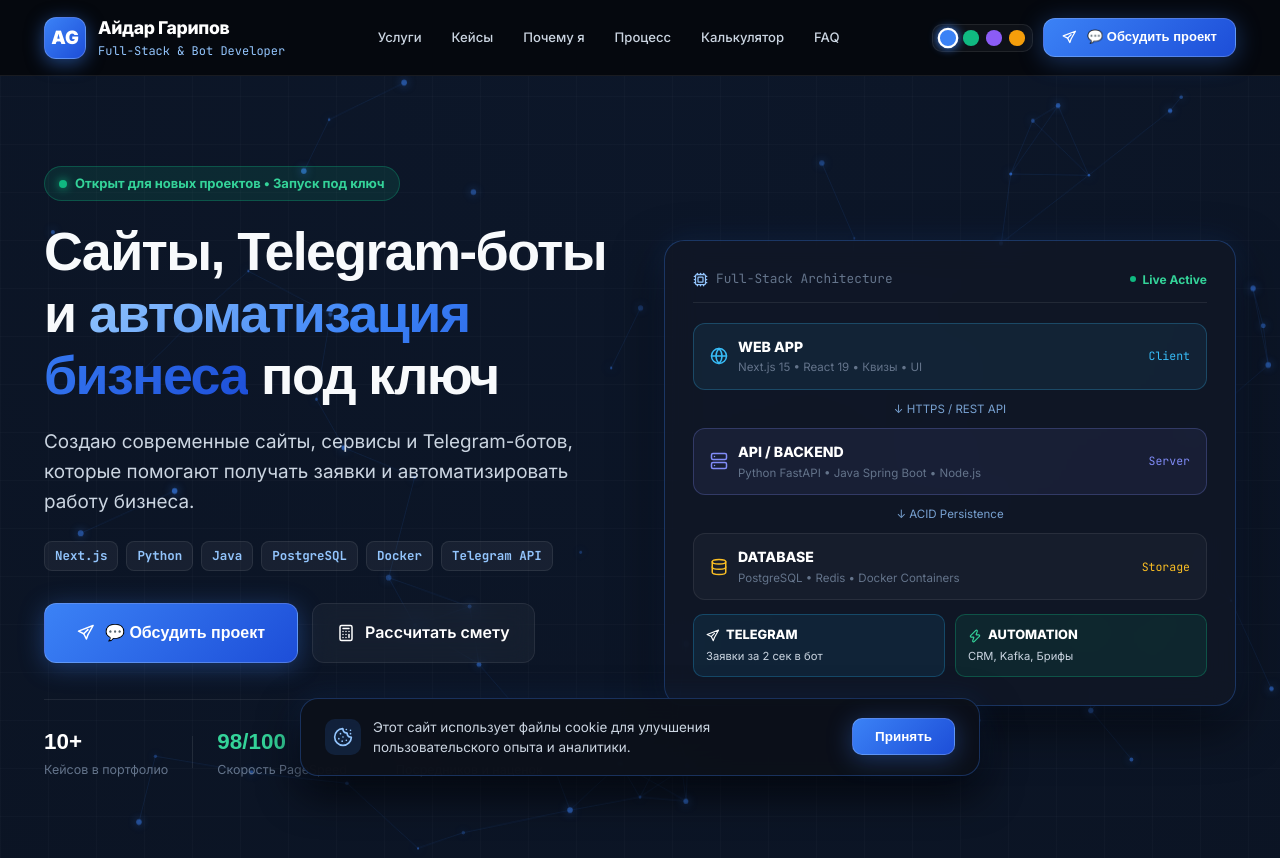
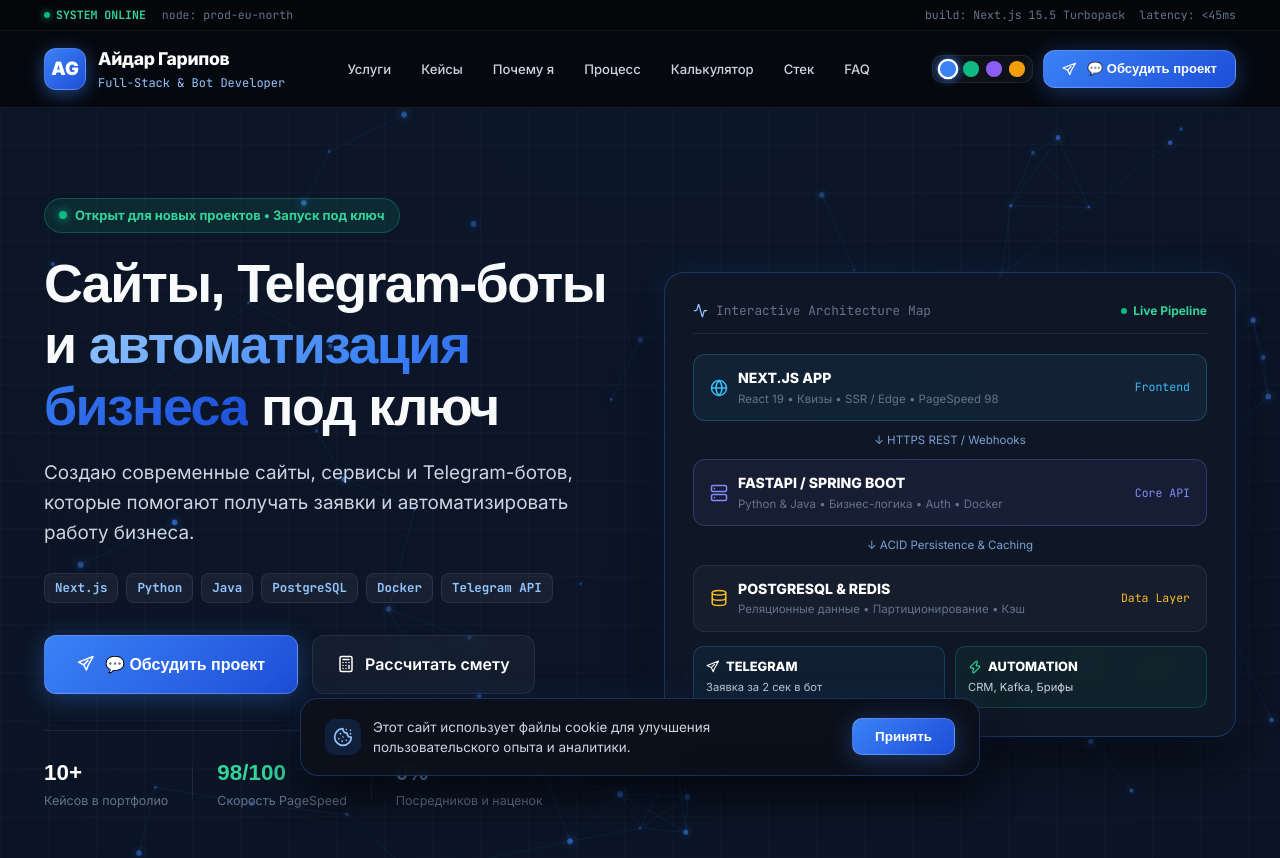
Before and after one commit to garipov-ar/garipov-ar.github.io, a Next.js app: page / in a window 1280 px wide. Shown: the top 858 px of the page. Built offline with nearby package versions, Linux system fonts and the light colour scheme; a web font is replaced by a local one.

Commit message:
feat: 9.5 engineering showcase (interactive architecture map, live telemetry, pipeline tech stack)

```diff
--- a/src/app/globals.css
+++ b/src/app/globals.css
@@ -101,14 +101,13 @@
   backdrop-filter: blur(16px);
   border: 1px solid var(--border-subtle);
   border-radius: 20px;
-  transition: all 0.3s cubic-bezier(0.16, 1, 0.3, 1);
+  transition: transform 0.25s cubic-bezier(0.16, 1, 0.3, 1), border-color 0.25s ease, box-shadow 0.25s ease;
   position: relative;
   overflow: hidden;
 }
 
 .cyber-card:hover {
   border-color: rgba(var(--color-primary-rgb), 0.4);
-  transform: translateY(-4px);
   box-shadow: 0 16px 40px rgba(0, 0, 0, 0.5), 0 0 30px rgba(var(--color-primary-rgb), 0.15);
 }
 
@@ -126,9 +125,10 @@
   border-radius: 12px;
   border: 1px solid rgba(255, 255, 255, 0.2);
   cursor: pointer;
-  transition: all 0.25s ease;
+  transition: all 0.25s cubic-bezier(0.16, 1, 0.3, 1);
   text-decoration: none;
   box-shadow: 0 4px 24px rgba(var(--color-primary-rgb), 0.35);
+  position: relative;
 }
 
 .cyber-btn:hover {
@@ -151,7 +151,7 @@
   border-radius: 12px;
   border: 1px solid var(--border-subtle);
   cursor: pointer;
-  transition: all 0.25s ease;
+  transition: all 0.25s cubic-bezier(0.16, 1, 0.3, 1);
   text-decoration: none;
   backdrop-filter: blur(12px);
 }
@@ -160,6 +160,7 @@
   background: rgba(255, 255, 255, 0.08);
   border-color: var(--color-primary);
   color: var(--color-primary-light);
+  transform: translateY(-1px);
 }
 
 /* Calculator Specific Styles */
@@ -213,6 +214,17 @@
   border-color: var(--color-primary);
 }
 
+/* Live Pulse Node Animation */
+@keyframes flowPulse {
+  0% { transform: translateY(0); opacity: 0.2; }
+  50% { transform: translateY(6px); opacity: 0.9; }
+  100% { transform: translateY(12px); opacity: 0.2; }
+}
+
+.data-flow-line {
+  animation: flowPulse 2s ease-in-out infinite;
+}
+
 ::-webkit-scrollbar {
   width: 8px;
   height: 8px;
--- a/src/app/page.tsx
+++ b/src/app/page.tsx
@@ -35,6 +35,9 @@
   Database,
   Terminal as TerminalIcon,
   Laptop,
+  Radio,
+  Activity,
+  HardDrive,
 } from 'lucide-react';
 
 const GithubIcon = ({ size = 18 }: { size?: number }) => (
@@ -235,7 +238,7 @@
   );
 }
 
-// 15 Tech Icons
+// 15 Tech Brand SVGs
 const TECH_ICONS: Record<string, React.ReactNode> = {
   'Python': (
     <svg width="22" height="22" viewBox="0 0 24 24" fill="none">
@@ -345,7 +348,54 @@
   ),
 };
 
-// 3 Core Products / Services
+// Layered Architecture Tech Stack
+const STACK_PIPELINES = [
+  {
+    layer: '01. Frontend & Client',
+    tag: 'UI & Interactivity',
+    color: '#38BDF8',
+    items: [
+      { name: 'Next.js 15', role: 'Full-Stack SSR / Turbopack' },
+      { name: 'React 19', role: 'Component Architecture' },
+      { name: 'TypeScript', role: 'Strict Type Safety' },
+      { name: 'Tailwind CSS', role: 'Pixel-perfect Styling' },
+    ],
+  },
+  {
+    layer: '02. Backend & Core APIs',
+    tag: 'Logic & Throughput',
+    color: '#818CF8',
+    items: [
+      { name: 'Python', role: 'FastAPI / aiogram' },
+      { name: 'Java', role: 'Spring Boot 3 / JVM' },
+      { name: 'Node.js', role: 'Event-driven Services' },
+      { name: 'Telegram Bot API', role: 'Bots & Webhook Handlers' },
+    ],
+  },
+  {
+    layer: '03. Data & Queues',
+    tag: 'ACID & Caching',
+    color: '#FBBF24',
+    items: [
+      { name: 'PostgreSQL', role: 'Relational DB / Indexes' },
+      { name: 'RabbitMQ', role: 'Message Broker' },
+      { name: 'Docker', role: 'Containerization' },
+      { name: 'Kubernetes', role: 'Orchestration' },
+    ],
+  },
+  {
+    layer: '04. DevOps & Systems',
+    tag: 'Reliability & CI/CD',
+    color: '#34D399',
+    items: [
+      { name: 'Nginx', role: 'Reverse Proxy / SSL' },
+      { name: 'Linux', role: 'OS & Security' },
+      { name: 'Git & CI/CD', role: 'Automated Pipelines' },
+    ],
+  },
+];
+
+// 3 Core Services
 const SERVICES = [
   {
     id: 'sites',
@@ -370,7 +420,7 @@
   },
 ];
 
-// Why Work With Me / Trust
+// Why Work With Me
 const WHY_WORK_WITH_ME = [
   {
     title: 'От идеи до запуска',
@@ -572,7 +622,7 @@
   },
 ];
 
-// Project Calculator Presets
+// Project Calculator Options
 const PROJECT_TYPES = [
   {
     id: 'landing',
@@ -641,6 +691,9 @@
   const [copiedEmail, setCopiedEmail] = useState(false);
   const [openFaq, setOpenFaq] = useState<number | null>(null);
 
+  // Interactive Architecture Hover Node
+  const [activeArchNode, setActiveArchNode] = useState<string | null>(null);
+
   // Calculator State
   const [calcType, setCalcType] = useState<string>('landing');
   const [selectedModules, setSelectedModules] = useState<string[]>(['quiz', 'crm']);
@@ -756,6 +809,25 @@
 
   return (
     <div>
+      {/* Top Engineering Status Bar */}
+      <div style={{ background: '#040609', borderBottom: '1px solid rgba(255,255,255,0.05)', padding: '6px 0', fontSize: '0.72rem', color: 'var(--text-muted)', fontFamily: 'var(--font-mono)' }}>
+        <div className="container" style={{ display: 'flex', alignItems: 'center', justifyContent: 'space-between', flexWrap: 'wrap', gap: '8px' }}>
+          <div style={{ display: 'flex', alignItems: 'center', gap: '16px' }}>
+            <span style={{ display: 'inline-flex', alignItems: 'center', gap: '6px', color: '#34D399', fontWeight: 700 }}>
+              <span style={{ width: 6, height: 6, borderRadius: '50%', background: '#10B981', display: 'inline-block', boxShadow: '0 0 8px #10B981' }}></span>
+              SYSTEM ONLINE
+            </span>
+            <span>node: prod-eu-north</span>
+            <span style={{ display: 'none', minWidth: '120px' }}>ssl: 256-bit encrypted</span>
+          </div>
+
+          <div style={{ display: 'flex', alignItems: 'center', gap: '14px' }}>
+            <span>build: Next.js 15.5 Turbopack</span>
+            <span>latency: &lt;45ms</span>
+          </div>
+        </div>
+      </div>
+
       {/* Top Navigation */}
       <header style={{ borderBottom: '1px solid var(--border-subtle)', padding: '14px 0', backgroundColor: 'rgba(6, 8, 13, 0.94)', backdropFilter: 'blur(20px)', position: 'sticky', top: 0, zIndex: 50 }}>
         <div className="container" style={{ display: 'flex', alignItems: 'center', justifyContent: 'space-between', flexWrap: 'wrap', gap: '14px' }}>
@@ -777,6 +849,7 @@
               { id: 'trust', label: 'Почему я' },
               { id: 'workflow', label: 'Процесс' },
               { id: 'calculator', label: 'Калькулятор' },
+              { id: 'technologies', label: 'Стек' },
               { id: 'faq', label: 'FAQ' },
             ].map((item) => {
               const isActive = activeSection === item.id;
@@ -834,7 +907,7 @@
         </div>
       </header>
 
-      {/* Hero Section: Exact Commercial Result Headline + Architecture Flow */}
+      {/* Hero Section: Exact Commercial Result Headline + Interactive System Architecture Map */}
       <section id="hero" style={{ padding: '90px 0 80px 0', position: 'relative', overflow: 'hidden' }}>
         <HeroInteractiveCanvas themeColor={activeThemeColor} />
 
@@ -891,74 +964,138 @@
               </div>
             </div>
 
-            {/* Right: Senior Full-Stack System Architecture Diagram */}
+            {/* Right: Senior Full-Stack Interactive Architecture Map */}
             <div className="cyber-card" style={{ padding: '28px', border: '1px solid rgba(var(--color-primary-rgb), 0.3)', boxShadow: '0 20px 50px rgba(0,0,0,0.6), 0 0 30px rgba(var(--color-primary-rgb), 0.15)' }}>
               <div style={{ display: 'flex', alignItems: 'center', justifyContent: 'space-between', marginBottom: '20px', borderBottom: '1px solid var(--border-subtle)', paddingBottom: '12px' }}>
                 <div style={{ display: 'flex', alignItems: 'center', gap: '8px', fontSize: '0.8rem', color: 'var(--text-muted)', fontFamily: 'var(--font-mono)' }}>
-                  <Cpu size={15} color="var(--color-primary-light)" /> Full-Stack Architecture
+                  <Activity size={15} color="var(--color-primary-light)" /> Interactive Architecture Map
                 </div>
                 <span style={{ display: 'inline-flex', alignItems: 'center', gap: '6px', fontSize: '0.75rem', color: '#34D399', fontWeight: 700 }}>
-                  <span style={{ width: 6, height: 6, borderRadius: '50%', background: '#10B981' }}></span> Live Active
+                  <span style={{ width: 6, height: 6, borderRadius: '50%', background: '#10B981' }}></span> Live Pipeline
                 </span>
               </div>
 
-              {/* Hierarchy Tree Diagram */}
+              {/* Hierarchy Tree Diagram with Interactive Inspection */}
               <div style={{ display: 'flex', flexDirection: 'column', gap: '10px' }}>
-                {/* 1. Web App */}
-                <div style={{ background: 'rgba(56, 189, 248, 0.08)', border: '1px solid rgba(56, 189, 248, 0.25)', borderRadius: 12, padding: '12px 16px', display: 'flex', alignItems: 'center', justifyContent: 'space-between' }}>
+                {/* 1. Client Web Layer */}
+                <div
+                  onMouseEnter={() => setActiveArchNode('web')}
+                  onMouseLeave={() => setActiveArchNode(null)}
+                  style={{
+                    background: activeArchNode === 'web' ? 'rgba(56, 189, 248, 0.16)' : 'rgba(56, 189, 248, 0.07)',
+                    border: `1px solid ${activeArchNode === 'web' ? '#38BDF8' : 'rgba(56, 189, 248, 0.25)'}`,
+                    borderRadius: 12,
+                    padding: '12px 16px',
+                    display: 'flex',
+                    alignItems: 'center',
+                    justifyContent: 'space-between',
+                    cursor: 'pointer',
+                    transition: 'all 0.2s ease',
+                  }}
+                >
                   <div style={{ display: 'flex', alignItems: 'center', gap: '10px' }}>
                     <Globe size={18} color="#38BDF8" />
                     <div>
-                      <div style={{ fontWeight: 800, fontSize: '0.88rem', color: '#FFF' }}>WEB APP</div>
-                      <div style={{ fontSize: '0.72rem', color: 'var(--text-muted)' }}>Next.js 15 • React 19 • Квизы • UI</div>
+                      <div style={{ fontWeight: 800, fontSize: '0.88rem', color: '#FFF' }}>NEXT.JS APP</div>
+                      <div style={{ fontSize: '0.72rem', color: 'var(--text-muted)' }}>React 19 • Квизы • SSR / Edge • PageSpeed 98</div>
                     </div>
                   </div>
-                  <span style={{ fontSize: '0.72rem', color: '#38BDF8', fontFamily: 'var(--font-mono)' }}>Client</span>
+                  <span style={{ fontSize: '0.72rem', color: '#38BDF8', fontFamily: 'var(--font-mono)' }}>Frontend</span>
                 </div>
 
                 <div style={{ textAlign: 'center', color: 'var(--color-primary-light)', fontSize: '0.72rem', opacity: 0.8 }}>
-                  ↓ HTTPS / REST API
-                </div>
-
-                {/* 2. API / Backend */}
-                <div style={{ background: 'rgba(129, 140, 248, 0.08)', border: '1px solid rgba(129, 140, 248, 0.25)', borderRadius: 12, padding: '12px 16px', display: 'flex', alignItems: 'center', justifyContent: 'space-between' }}>
+                  ↓ HTTPS REST / Webhooks
+                </div>
+
+                {/* 2. Core API Layer */}
+                <div
+                  onMouseEnter={() => setActiveArchNode('api')}
+                  onMouseLeave={() => setActiveArchNode(null)}
+                  style={{
+                    background: activeArchNode === 'api' ? 'rgba(129, 140, 248, 0.16)' : 'rgba(129, 140, 248, 0.07)',
+                    border: `1px solid ${activeArchNode === 'api' ? '#818CF8' : 'rgba(129, 140, 248, 0.25)'}`,
+                    borderRadius: 12,
+                    padding: '12px 16px',
+                    display: 'flex',
+                    alignItems: 'center',
+                    justifyContent: 'space-between',
+                    cursor: 'pointer',
+                    transition: 'all 0.2s ease',
+                  }}
+                >
                   <div style={{ display: 'flex', alignItems: 'center', gap: '10px' }}>
                     <Server size={18} color="#818CF8" />
                     <div>
-                      <div style={{ fontWeight: 800, fontSize: '0.88rem', color: '#FFF' }}>API / BACKEND</div>
-                      <div style={{ fontSize: '0.72rem', color: 'var(--text-muted)' }}>Python FastAPI • Java Spring Boot • Node.js</div>
+                      <div style={{ fontWeight: 800, fontSize: '0.88rem', color: '#FFF' }}>FASTAPI / SPRING BOOT</div>
+                      <div style={{ fontSize: '0.72rem', color: 'var(--text-muted)' }}>Python & Java • Бизнес-логика • Auth • Docker</div>
                     </div>
                   </div>
-                  <span style={{ fontSize: '0.72rem', color: '#818CF8', fontFamily: 'var(--font-mono)' }}>Server</span>
+                  <span style={{ fontSize: '0.72rem', color: '#818CF8', fontFamily: 'var(--font-mono)' }}>Core API</span>
                 </div>
 
                 <div style={{ textAlign: 'center', color: 'var(--color-primary-light)', fontSize: '0.72rem', opacity: 0.8 }}>
-                  ↓ ACID Persistence
-                </div>
-
-                {/* 3. Database */}
-                <div style={{ background: 'rgba(255, 255, 255, 0.03)', border: '1px solid var(--border-subtle)', borderRadius: 12, padding: '12px 16px', display: 'flex', alignItems: 'center', justifyContent: 'space-between' }}>
+                  ↓ ACID Persistence & Caching
+                </div>
+
+                {/* 3. Database Layer */}
+                <div
+                  onMouseEnter={() => setActiveArchNode('db')}
+                  onMouseLeave={() => setActiveArchNode(null)}
+                  style={{
+                    background: activeArchNode === 'db' ? 'rgba(251, 191, 36, 0.16)' : 'rgba(255, 255, 255, 0.03)',
+                    border: `1px solid ${activeArchNode === 'db' ? '#FBBF24' : 'var(--border-subtle)'}`,
+                    borderRadius: 12,
+                    padding: '12px 16px',
+                    display: 'flex',
+                    alignItems: 'center',
+                    justifyContent: 'space-between',
+                    cursor: 'pointer',
+                    transition: 'all 0.2s ease',
+                  }}
+                >
                   <div style={{ display: 'flex', alignItems: 'center', gap: '10px' }}>
                     <Database size={18} color="#FBBF24" />
                     <div>
-                      <div style={{ fontWeight: 800, fontSize: '0.88rem', color: '#FFF' }}>DATABASE</div>
-                      <div style={{ fontSize: '0.72rem', color: 'var(--text-muted)' }}>PostgreSQL • Redis • Docker Containers</div>
+                      <div style={{ fontWeight: 800, fontSize: '0.88rem', color: '#FFF' }}>POSTGRESQL & REDIS</div>
+                      <div style={{ fontSize: '0.72rem', color: 'var(--text-muted)' }}>Реляционные данные • Партиционирование • Кэш</div>
                     </div>
                   </div>
-                  <span style={{ fontSize: '0.72rem', color: '#FBBF24', fontFamily: 'var(--font-mono)' }}>Storage</span>
-                </div>
-
-                {/* Split Branch to Telegram & Automation */}
+                  <span style={{ fontSize: '0.72rem', color: '#FBBF24', fontFamily: 'var(--font-mono)' }}>Data Layer</span>
+                </div>
+
+                {/* 4. Split Branch to Telegram & Automation */}
                 <div style={{ display: 'grid', gridTemplateColumns: '1fr 1fr', gap: '10px', marginTop: '4px' }}>
-                  <div style={{ background: 'rgba(34, 158, 217, 0.1)', border: '1px solid rgba(34, 158, 217, 0.3)', borderRadius: 10, padding: '10px 12px' }}>
+                  <div
+                    onMouseEnter={() => setActiveArchNode('tg')}
+                    onMouseLeave={() => setActiveArchNode(null)}
+                    style={{
+                      background: activeArchNode === 'tg' ? 'rgba(34, 158, 217, 0.2)' : 'rgba(34, 158, 217, 0.08)',
+                      border: `1px solid ${activeArchNode === 'tg' ? '#229ED9' : 'rgba(34, 158, 217, 0.25)'}`,
+                      borderRadius: 10,
+                      padding: '10px 12px',
+                      cursor: 'pointer',
+                      transition: 'all 0.2s ease',
+                    }}
+                  >
                     <div style={{ display: 'flex', alignItems: 'center', gap: '6px', marginBottom: '2px' }}>
                       <TelegramIcon size={14} />
                       <span style={{ fontWeight: 800, fontSize: '0.8rem', color: '#FFF' }}>TELEGRAM</span>
                     </div>
-                    <div style={{ fontSize: '0.7rem', color: 'var(--text-secondary)' }}>Заявки за 2 сек в бот</div>
+                    <div style={{ fontSize: '0.7rem', color: 'var(--text-secondary)' }}>Заявка за 2 сек в бот</div>
                   </div>
 
-                  <div style={{ background: 'rgba(16, 185, 129, 0.1)', border: '1px solid rgba(16, 185, 129, 0.3)', borderRadius: 10, padding: '10px 12px' }}>
+                  <div
+                    onMouseEnter={() => setActiveArchNode('auto')}
+                    onMouseLeave={() => setActiveArchNode(null)}
+                    style={{
+                      background: activeArchNode === 'auto' ? 'rgba(16, 185, 129, 0.2)' : 'rgba(16, 185, 129, 0.08)',
+                      border: `1px solid ${activeArchNode === 'auto' ? '#10B981' : 'rgba(16, 185, 129, 0.25)'}`,
+                      borderRadius: 10,
+                      padding: '10px 12px',
+                      cursor: 'pointer',
+                      transition: 'all 0.2s ease',
+                    }}
+                  >
                     <div style={{ display: 'flex', alignItems: 'center', gap: '6px', marginBottom: '2px' }}>
                       <Zap size={14} color="#34D399" />
                       <span style={{ fontWeight: 800, fontSize: '0.8rem', color: '#FFF' }}>AUTOMATION</span>
@@ -1376,33 +1513,42 @@
         </div>
       </section>
 
-      {/* Technologies Section (Balanced Proof of Engineering Competence) */}
-      <section id="technologies" style={{ padding: '80px 0' }}>
+      {/* Layered Architectural Tech Stack Matrix */}
+      <section id="technologies" style={{ padding: '90px 0' }}>
         <div className="container">
           <div style={{ textAlign: 'center', maxWidth: 640, margin: '0 auto 48px auto' }}>
             <div style={{ color: 'var(--color-primary)', fontSize: '0.8125rem', fontWeight: 800, textTransform: 'uppercase', letterSpacing: '0.08em', marginBottom: '8px', fontFamily: 'var(--font-mono)' }}>
-              &lt; technologies /&gt;
+              &lt; tech-pipelines /&gt;
             </div>
-            <h2 style={{ fontSize: '2.2rem', marginBottom: '12px' }}>Стек и технологии</h2>
-            <p style={{ color: 'var(--text-muted)' }}>Инструменты для создания быстрых интерфейсов и отказоустойчивых систем</p>
-          </div>
-
-          <div style={{ display: 'grid', gridTemplateColumns: 'repeat(auto-fill, minmax(200px, 1fr))', gap: '16px' }}>
-            {Object.keys(TECH_ICONS).map((name, idx) => (
-              <div
-                key={idx}
-                className="cyber-card"
-                style={{
-                  padding: '16px 18px',
-                  display: 'flex',
-                  alignItems: 'center',
-                  gap: '14px',
-                }}
-              >
-                <div style={{ width: 36, height: 36, borderRadius: 10, background: 'rgba(255,255,255,0.04)', display: 'flex', alignItems: 'center', justifyContent: 'center', flexShrink: 0, border: '1px solid rgba(255,255,255,0.08)' }}>
-                  {TECH_ICONS[name]}
-                </div>
-                <div style={{ fontWeight: 700, fontSize: '0.92rem', color: '#FFF' }}>{name}</div>
+            <h2 style={{ fontSize: '2.4rem', marginBottom: '12px' }}>Архитектурный стек технологий</h2>
+            <p style={{ color: 'var(--text-muted)' }}>Сквозной пайплайн разработки от пользовательского интерфейса до облачной инфраструктуры</p>
+          </div>
+
+          <div style={{ display: 'grid', gridTemplateColumns: 'repeat(auto-fit, minmax(280px, 1fr))', gap: '24px' }}>
+            {STACK_PIPELINES.map((pipeline, pIdx) => (
+              <div key={pIdx} className="cyber-card" style={{ padding: '24px', display: 'flex', flexDirection: 'column', justifyContent: 'space-between' }}>
+                <div>
+                  <div style={{ display: 'flex', alignItems: 'center', justifyContent: 'space-between', marginBottom: '16px', borderBottom: '1px solid var(--border-subtle)', paddingBottom: '10px' }}>
+                    <div style={{ fontWeight: 800, fontSize: '1rem', color: '#FFF' }}>{pipeline.layer}</div>
+                    <span style={{ fontSize: '0.72rem', color: pipeline.color, background: `${pipeline.color}15`, padding: '3px 8px', borderRadius: 6, fontWeight: 700, fontFamily: 'var(--font-mono)' }}>
+                      {pipeline.tag}
+                    </span>
+                  </div>
+
+                  <div style={{ display: 'flex', flexDirection: 'column', gap: '10px' }}>
+                    {pipeline.items.map((item, iIdx) => (
+                      <div key={iIdx} style={{ display: 'flex', alignItems: 'center', gap: '12px', background: 'rgba(255,255,255,0.02)', padding: '10px 12px', borderRadius: 10, border: '1px solid var(--border-subtle)' }}>
+                        <div style={{ width: 30, height: 30, borderRadius: 8, background: 'rgba(255,255,255,0.04)', display: 'flex', alignItems: 'center', justifyContent: 'center', flexShrink: 0 }}>
+                          {TECH_ICONS[item.name] || <span style={{ width: 8, height: 8, borderRadius: '50%', background: pipeline.color }}></span>}
+                        </div>
+                        <div>
+                          <div style={{ fontWeight: 700, fontSize: '0.88rem', color: '#FFF' }}>{item.name}</div>
+                          <div style={{ fontSize: '0.72rem', color: 'var(--text-muted)', fontFamily: 'var(--font-mono)' }}>{item.role}</div>
+                        </div>
+                      </div>
+                    ))}
+                  </div>
+                </div>
               </div>
             ))}
           </div>
```
